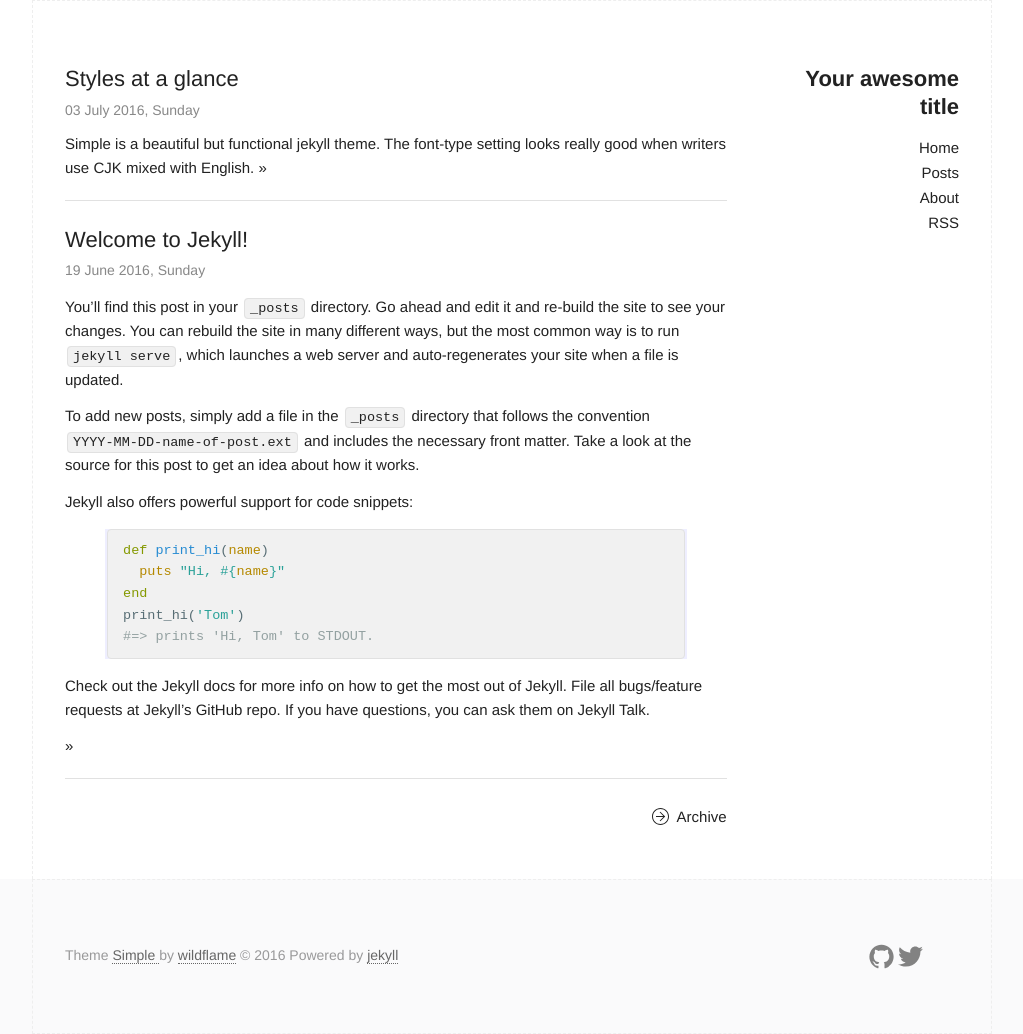
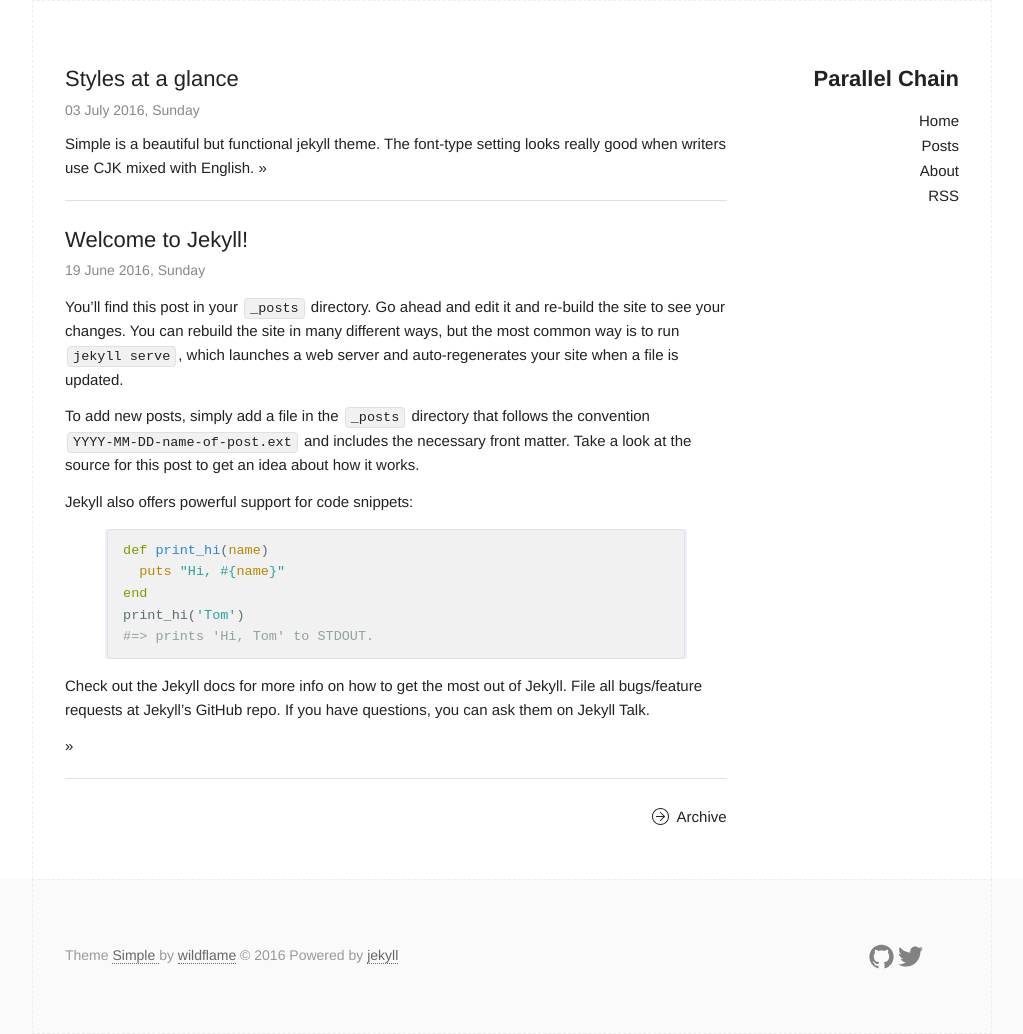
Before and after one commit to parallelchain/parallelchain.github.io, a Jekyll site: the page built from index.html, in a window 1280 px wide. Shown: the whole page, without its empty margins (128-1151 px from the left). Built offline with Jekyll 4.4.1, drawn with Linux system fonts in a browser that asks for light colours; some of the changed lines change nothing that is shown.

Commit message:
fix config

```diff
--- a/_config.yml
+++ b/_config.yml
@@ -6,16 +6,15 @@
 # 'jekyll serve'. If you change this file, please restart the server process.
 
 # Site settings
-title: Your awesome title
-email: your-email@domain.com
+title: Parallel Chain
+email: parallelchain@yahoo.com
 description: > # this means to ignore newlines until "baseurl:"
-  Write an awesome description for your new site here. You can edit this
-  line in _config.yml. It will appear in your document head meta (for
-  Google search results) and in your feed.xml site description.
-baseurl: "/jekyll-simple" # the subpath of your site, e.g. /blog
-url: "http://wildflame.me" # the base hostname & protocol for your site
-twitter_username: Taffyer
-github_username:  wild-flame
+  We believe that parallel chain is best for all problems of blockchain,
+  and fork is function for problems now.
+baseurl: "/" # the subpath of your site, e.g. /blog
+url: "https://parallelchain.github.io/" # the base hostname & protocol for your site
+twitter_username: parallelchain
+github_username:  parallelchain
 
 # Build settings
 markdown: kramdown
```
Also changed, not shown: README.md.
